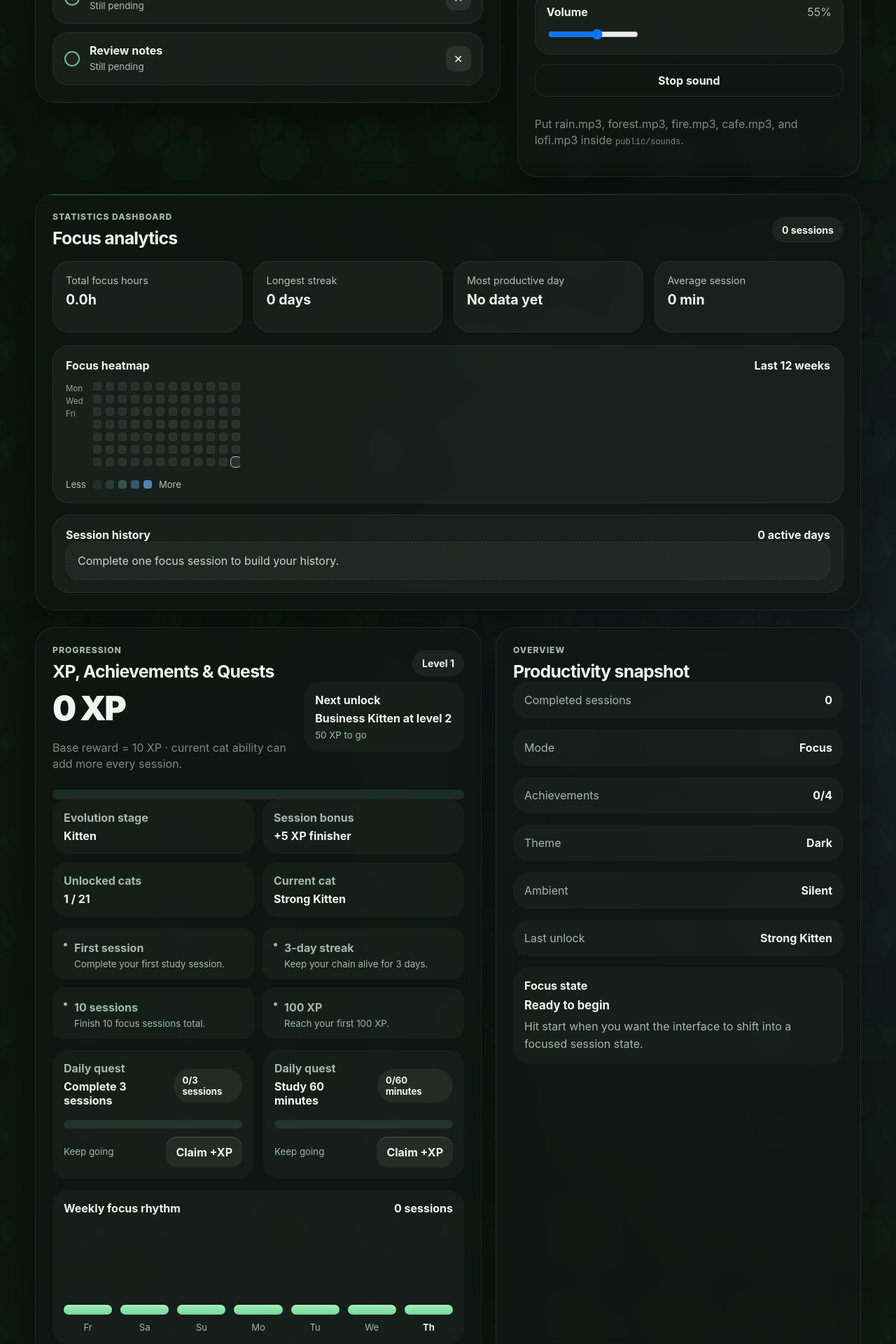
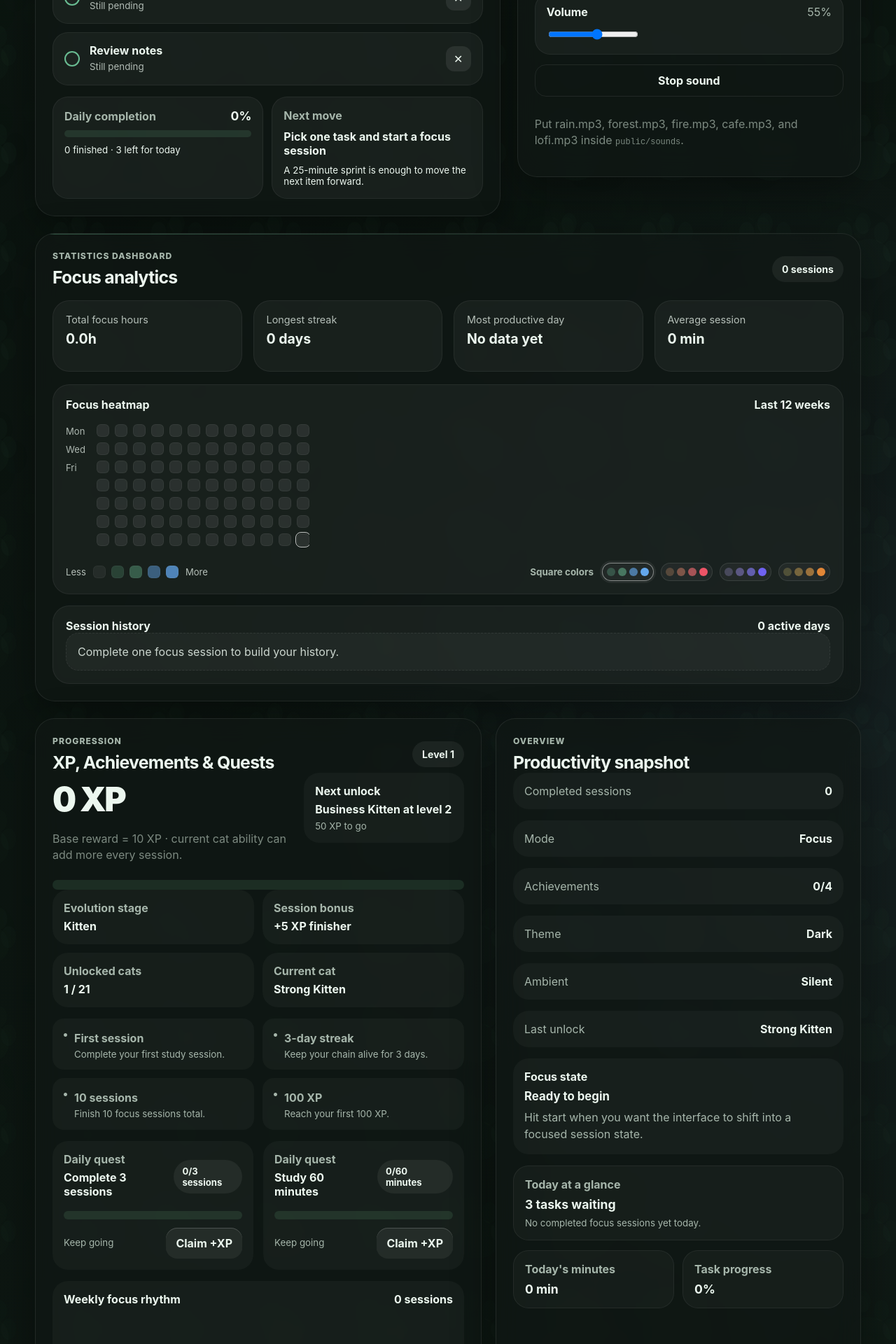
Before and after one commit to r0n0bakir-gif/cat-study-timer, a React (Vite) app: page / in a window 1280 px wide. Shown: the part 1700-3620 px from the top of the page at 70% size. Built offline with nearby package versions, Linux system fonts and the light colour scheme.

Commit message:
Added productivity features: task list, statistics dashboard, focus sounds

```diff
--- a/src/App.css
+++ b/src/App.css
@@ -1000,6 +1000,43 @@ button {
 
 .focus-state-card {
   margin-top: 16px;
+}
+
+.overview-extra-grid {
+  display: grid;
+  gap: 14px;
+  margin-top: 16px;
+}
+
+.overview-note-card,
+.overview-mini-card {
+  padding: 16px;
+  border-radius: 22px;
+  background: rgba(255, 255, 255, 0.03);
+  border: 1px solid rgba(255, 255, 255, 0.06);
+}
+
+.overview-note-card {
+  display: flex;
+  flex-direction: column;
+  gap: 8px;
+}
+
+.overview-note-card small,
+.overview-mini-card span {
+  color: var(--muted);
+}
+
+.overview-mini-grid {
+  display: grid;
+  grid-template-columns: repeat(2, minmax(0, 1fr));
+  gap: 12px;
+}
+
+.overview-mini-card {
+  display: flex;
+  flex-direction: column;
+  gap: 8px;
 }
 
 .focus-state-card strong {
@@ -1470,6 +1507,40 @@ button {
   gap: 12px;
 }
 
+.task-insights-grid {
+  display: grid;
+  grid-template-columns: repeat(2, minmax(0, 1fr));
+  gap: 12px;
+  margin-top: 16px;
+}
+
+.task-insight-card {
+  display: flex;
+  flex-direction: column;
+  gap: 10px;
+  padding: 16px;
+  border-radius: 22px;
+  background: rgba(255, 255, 255, 0.045);
+  border: 1px solid rgba(255, 255, 255, 0.06);
+}
+
+.task-progress-head {
+  display: flex;
+  align-items: baseline;
+  justify-content: space-between;
+  gap: 12px;
+}
+
+.task-progress-head strong,
+.overview-note-card strong,
+.overview-mini-card strong {
+  font-size: 1.1rem;
+}
+
+.compact-track {
+  height: 10px;
+}
+
 .task-row {
   display: grid;
   grid-template-columns: auto 1fr auto;
@@ -1647,62 +1718,75 @@ button {
   padding: 18px;
 }
 
+.analytics-chart-card {
+  --heat-0: rgba(255, 255, 255, 0.08);
+  --heat-1: rgba(126, 227, 176, 0.24);
+  --heat-2: rgba(126, 227, 176, 0.42);
+  --heat-3: rgba(106, 180, 255, 0.58);
+  --heat-4: rgba(106, 180, 255, 0.92);
+}
+
 .history-list-card {
   margin-top: 16px;
 }
 
 .heatmap-wrap {
   display: flex;
-  gap: 14px;
+  gap: 16px;
   align-items: flex-start;
-  margin-top: 14px;
+  margin-top: 18px;
 }
 
 .heatmap-weekdays {
   display: grid;
-  grid-template-rows: repeat(7, 12px);
-  gap: 6px;
-  font-size: 0.72rem;
-  opacity: 0.6;
+  grid-template-rows: repeat(7, 18px);
+  gap: 8px;
+  font-size: 0.82rem;
+  opacity: 0.7;
   padding-top: 2px;
 }
 
 .heatmap-grid {
   display: flex;
-  gap: 6px;
+  gap: 8px;
   overflow-x: auto;
-  padding-bottom: 4px;
+  padding-bottom: 6px;
   scrollbar-width: thin;
 }
 
 .heatmap-column {
   display: grid;
-  grid-template-rows: repeat(7, 12px);
-  gap: 6px;
+  grid-template-rows: repeat(7, 18px);
+  gap: 8px;
 }
 
 .heatmap-cell {
-  width: 12px;
-  height: 12px;
-  border-radius: 4px;
-  background: rgba(255, 255, 255, 0.08);
-  border: 1px solid rgba(255, 255, 255, 0.04);
+  width: 18px;
+  height: 18px;
+  border-radius: 6px;
+  background: var(--heat-0);
+  border: 1px solid rgba(255, 255, 255, 0.05);
+  transition: transform 0.18s ease, border-color 0.18s ease, background 0.18s ease;
+}
+
+.heatmap-cell:hover {
+  transform: scale(1.08);
 }
 
 .heatmap-cell.intensity-1 {
-  background: rgba(126, 227, 176, 0.2);
+  background: var(--heat-1);
 }
 
 .heatmap-cell.intensity-2 {
-  background: rgba(126, 227, 176, 0.38);
+  background: var(--heat-2);
 }
 
 .heatmap-cell.intensity-3 {
-  background: rgba(106, 180, 255, 0.5);
+  background: var(--heat-3);
 }
 
 .heatmap-cell.intensity-4 {
-  background: rgba(106, 180, 255, 0.9);
+  background: var(--heat-4);
 }
 
 .heatmap-cell.today {
@@ -1710,18 +1794,66 @@ button {
   outline-offset: 1px;
 }
 
+.heatmap-bottom-row {
+  display: flex;
+  align-items: center;
+  justify-content: space-between;
+  gap: 16px;
+  flex-wrap: wrap;
+  margin-top: 18px;
+}
+
 .heatmap-legend {
   display: flex;
   align-items: center;
   gap: 10px;
-  margin-top: 14px;
   font-size: 0.82rem;
   opacity: 0.74;
 }
 
 .legend-scale {
   display: flex;
-  gap: 6px;
+  gap: 8px;
+}
+
+.heatmap-theme-picker {
+  display: flex;
+  align-items: center;
+  gap: 12px;
+  flex-wrap: wrap;
+}
+
+.heatmap-theme-picker > span {
+  color: var(--muted);
+  font-size: 0.84rem;
+  font-weight: 700;
+}
+
+.heatmap-theme-options {
+  display: flex;
+  gap: 10px;
+  flex-wrap: wrap;
+}
+
+.heatmap-theme-btn {
+  display: inline-flex;
+  gap: 4px;
+  padding: 6px;
+  border-radius: 999px;
+  border: 1px solid rgba(255, 255, 255, 0.1);
+  background: rgba(255, 255, 255, 0.04);
+  cursor: pointer;
+}
+
+.heatmap-theme-btn span {
+  width: 12px;
+  height: 12px;
+  border-radius: 999px;
+}
+
+.heatmap-theme-btn.active {
+  border-color: rgba(255, 255, 255, 0.45);
+  box-shadow: 0 0 0 3px rgba(255, 255, 255, 0.06);
 }
 
 .history-row {
@@ -1779,3 +1911,25 @@ button {
     gap: 10px;
   }
 }
+
+@media (max-width: 980px) {
+  .task-insights-grid,
+  .overview-mini-grid {
+    grid-template-columns: 1fr;
+  }
+}
+
+@media (max-width: 720px) {
+  .heatmap-cell {
+    width: 15px;
+    height: 15px;
+  }
+
+  .heatmap-column {
+    grid-template-rows: repeat(7, 15px);
+  }
+
+  .heatmap-weekdays {
+    grid-template-rows: repeat(7, 15px);
+  }
+}
--- a/src/App.jsx
+++ b/src/App.jsx
@@ -241,6 +241,25 @@ const BREAK_SUGGESTIONS = [
   "Look away from the screen for 20 seconds",
   "Take 5 slow breaths",
 ];
+
+const HEATMAP_THEMES = {
+  mint: {
+    label: "Mint",
+    scale: ["rgba(255,255,255,0.08)", "rgba(126, 227, 176, 0.24)", "rgba(126, 227, 176, 0.42)", "rgba(106, 180, 255, 0.58)", "rgba(106, 180, 255, 0.92)"],
+  },
+  sunset: {
+    label: "Sunset",
+    scale: ["rgba(255,255,255,0.08)", "rgba(255, 176, 122, 0.24)", "rgba(255, 147, 117, 0.42)", "rgba(255, 110, 118, 0.6)", "rgba(255, 88, 109, 0.92)"],
+  },
+  lavender: {
+    label: "Lavender",
+    scale: ["rgba(255,255,255,0.08)", "rgba(193, 174, 255, 0.24)", "rgba(171, 151, 255, 0.42)", "rgba(140, 127, 255, 0.62)", "rgba(116, 102, 255, 0.94)"],
+  },
+  gold: {
+    label: "Gold",
+    scale: ["rgba(255,255,255,0.08)", "rgba(247, 215, 110, 0.22)", "rgba(244, 192, 94, 0.4)", "rgba(241, 166, 74, 0.58)", "rgba(238, 141, 56, 0.94)"],
+  },
+};
 
 const STORAGE_KEY = "cat-study-pro-dashboard";
 const XP_PER_SESSION = 10;
@@ -327,6 +346,7 @@ const getInitialData = () => {
     sessionHistory: [],
     selectedSound: "none",
     soundVolume: 55,
+    heatmapTheme: "mint",
   };
 
   try {
@@ -419,6 +439,7 @@ export default function App() {
   const [sessionHistory, setSessionHistory] = useState(initial.sessionHistory);
   const [selectedSound, setSelectedSound] = useState(initial.selectedSound);
   const [soundVolume, setSoundVolume] = useState(initial.soundVolume);
+  const [heatmapTheme, setHeatmapTheme] = useState(initial.heatmapTheme || "mint");
 
   const ambientAudioRef = useRef(null);
 
@@ -463,6 +484,7 @@ export default function App() {
         sessionHistory,
         selectedSound,
         soundVolume,
+        heatmapTheme,
       })
     );
   }, [
@@ -487,6 +509,7 @@ export default function App() {
     sessionHistory,
     selectedSound,
     soundVolume,
+    heatmapTheme,
   ]);
 
   useEffect(() => {
@@ -832,6 +855,8 @@ export default function App() {
     completed: tasks.filter((task) => task.completed).length,
     total: tasks.length,
   };
+  const taskCompletionPercent = taskStats.total ? Math.round((taskStats.completed / taskStats.total) * 100) : 0;
+  const pendingTasks = taskStats.total - taskStats.completed;
 
   const groupedSessionDays = useMemo(() => {
     const totals = {};
@@ -871,7 +896,14 @@ export default function App() {
 
   const heatmapDays = useMemo(() => getLastNDays(dailyMinutes, 84), [dailyMinutes]);
   const heatmapColumns = useMemo(() => getWeeklyHeatmapColumns(heatmapDays), [heatmapDays]);
-
+  const activeHeatmapTheme = HEATMAP_THEMES[heatmapTheme] || HEATMAP_THEMES.mint;
+  const heatmapStyle = {
+    "--heat-0": activeHeatmapTheme.scale[0],
+    "--heat-1": activeHeatmapTheme.scale[1],
+    "--heat-2": activeHeatmapTheme.scale[2],
+    "--heat-3": activeHeatmapTheme.scale[3],
+    "--heat-4": activeHeatmapTheme.scale[4],
+  };
 
   const catMood = useMemo(() => {
     if (isCelebrating) {
@@ -1243,6 +1275,33 @@ export default function App() {
                   No tasks yet. Add your first task for today.
                 </div>
               )}
+            </div>
+
+            <div className="task-insights-grid">
+              <div className="task-insight-card interactive-card task-progress-card">
+                <div className="task-progress-head">
+                  <span className="mini-panel-label">Daily completion</span>
+                  <strong>{taskCompletionPercent}%</strong>
+                </div>
+                <div className="progress-track compact-track">
+                  <div className="progress-fill xp-fill" style={{ width: `${taskCompletionPercent}%` }} />
+                </div>
+                <small>
+                  {taskStats.total
+                    ? `${taskStats.completed} finished · ${pendingTasks} left for today`
+                    : "Start with one clear task and build momentum."}
+                </small>
+              </div>
+
+              <div className="task-insight-card interactive-card">
+                <span className="mini-panel-label">Next move</span>
+                <strong>{pendingTasks > 0 ? "Pick one task and start a focus session" : "Your task list is cleared"}</strong>
+                <small>
+                  {pendingTasks > 0
+                    ? `A ${studyMinutes}-minute sprint is enough to move the next item forward.`
+                    : "You can add another task or use the time for review and revision."}
+                </small>
+              </div>
             </div>
           </section>
 
@@ -1330,7 +1389,7 @@ export default function App() {
             </div>
           </div>
 
-          <div className="analytics-chart-card interactive-card">
+          <div className="analytics-chart-card interactive-card" style={heatmapStyle}>
             <div className="weekly-progress-head">
               <span>Focus heatmap</span>
               <strong>Last 12 weeks</strong>
@@ -1358,6 +1417,7 @@ export default function App() {
               </div>
             </div>
 
+            <div className="heatmap-bottom-row">
               <div className="heatmap-legend">
                 <span>Less</span>
                 <div className="legend-scale">
@@ -1366,6 +1426,26 @@ export default function App() {
                   ))}
                 </div>
                 <span>More</span>
+              </div>
+
+              <div className="heatmap-theme-picker">
+                <span>Square colors</span>
+                <div className="heatmap-theme-options">
+                  {Object.entries(HEATMAP_THEMES).map(([key, theme]) => (
+                    <button
+                      key={key}
+                      className={`heatmap-theme-btn ${heatmapTheme === key ? "active" : ""}`}
+                      onClick={() => setHeatmapTheme(key)}
+                      aria-label={`Use ${theme.label} heatmap colors`}
+                      title={theme.label}
+                    >
+                      {theme.scale.slice(1).map((color, index) => (
+                        <span key={index} style={{ background: color }} />
+                      ))}
+                    </button>
+                  ))}
+                </div>
+              </div>
             </div>
           </div>
 
@@ -1556,6 +1636,29 @@ export default function App() {
                   : "Hit start when you want the interface to shift into a focused session state."}
               </p>
             </div>
+
+            <div className="overview-extra-grid">
+              <div className="overview-note-card interactive-card">
+                <span className="mini-panel-label">Today at a glance</span>
+                <strong>{pendingTasks > 0 ? `${pendingTasks} task${pendingTasks > 1 ? "s" : ""} waiting` : "Task board cleared"}</strong>
+                <small>
+                  {sessionsToday > 0
+                    ? `${sessionsToday} focus session${sessionsToday > 1 ? "s" : ""} completed today.`
+                    : "No completed focus sessions yet today."}
+                </small>
+              </div>
+
+              <div className="overview-mini-grid">
+                <div className="overview-mini-card interactive-card">
+                  <span className="mini-panel-label">Today&apos;s minutes</span>
+                  <strong>{completedTodayMinutes} min</strong>
+                </div>
+                <div className="overview-mini-card interactive-card">
+                  <span className="mini-panel-label">Task progress</span>
+                  <strong>{taskCompletionPercent}%</strong>
+                </div>
+              </div>
+            </div>
           </section>
         </div>
 
```
Lines whose indentation alone changed are shown as unchanged.
